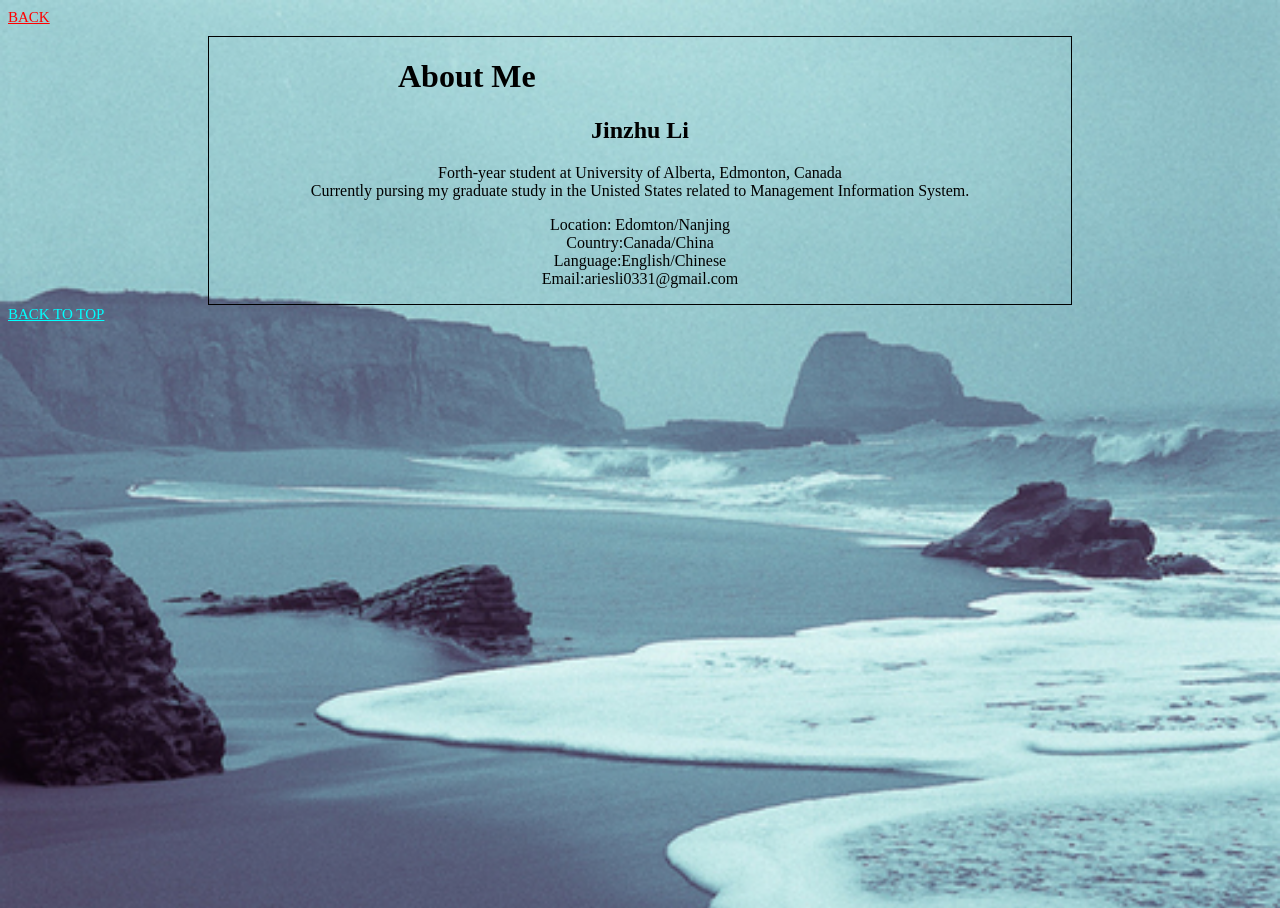
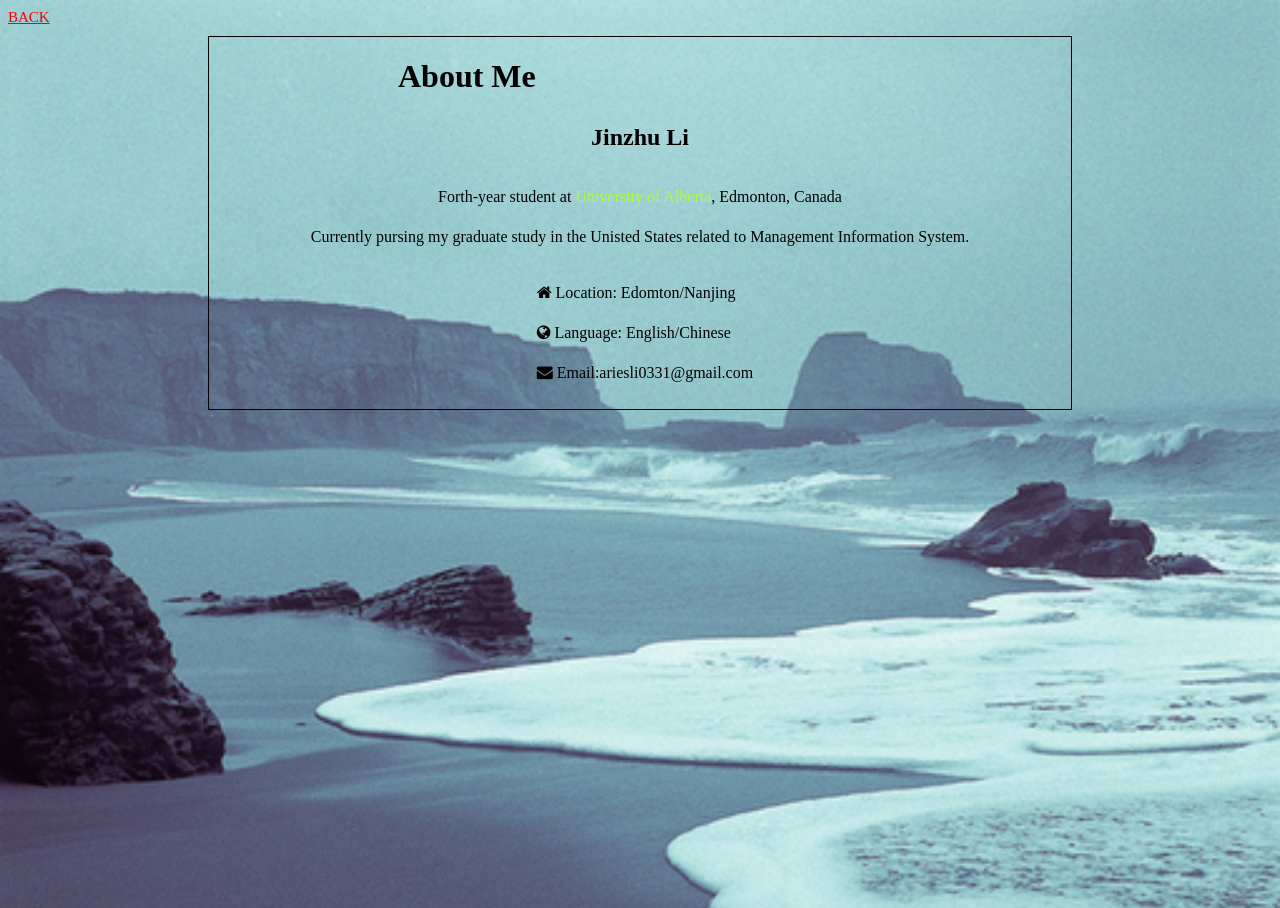
Before and after one commit to Aries0331/Aries0331.github.io, a Jekyll site: the page profile.html, which Jekyll copies as it is, in a window 1280 px wide. Built offline with Jekyll 4.4.1, drawn with Linux system fonts in a browser that asks for light colours; some web fonts are replaced.

Commit message:
add some icons

```diff
--- a/css/profile.css
+++ b/css/profile.css
@@ -22,6 +22,7 @@ a.top {
   font-size: 15px;
   color: #00FFFF;
   text-align: right;
+  visibility: hidden;
 }
 
 h1.aboutme {
@@ -30,6 +31,13 @@ h1.aboutme {
 
 .text {
   text-align: center;
+  line-height: 250%;
+}
+
+i.material-icons {
+  display: block;
+  margin-bottom: 20px;
+  padding: 0;
 }
 
 .content {
@@ -39,5 +47,15 @@ h1.aboutme {
   height: 100%;
   border-style: solid;
   border-width: thin;
+}
 
+.list > li {
+  display: block;
+  text-align: left;
+  padding-left: 35%;
 }
+
+a.ua {
+  text-decoration: none;
+  color: 	#ADFF2F;
+}
--- a/profile.html
+++ b/profile.html
@@ -3,7 +3,13 @@
   <head>
     <meta charset="utf-8">
     <meta http-equiv="X-UA-Compatible" content="IE=edge,chrome">
+    <!-- add font-family Aldrich -->
     <link href='//fonts.googleapis.com/css?family=Aldrich' rel='stylesheet'>
+    <!-- add some special icon
+    reference from http://www.w3schools.com/icons/fontawesome_icons_intro.asp
+    -->
+    <meta name="viewport" content="width=device-width, initial-scale=1">
+    <link rel="stylesheet" href="https://cdnjs.cloudflare.com/ajax/libs/font-awesome/4.7.0/css/font-awesome.min.css">
     <title>About Me -- Jinzhu</title>
     <!-- link html to css -->
     <link href="css/profile.css" type="text/css" rel="stylesheet">
@@ -23,10 +29,23 @@
           </div>
           <div class="text">
           <h2>Jinzhu Li</h2>
-          <p>Forth-year student at University of Alberta, Edmonton, Canada<br>
+          <p>Forth-year student at <a href="https://www.ualberta.ca/" class="ua">University of Alberta</a>, Edmonton, Canada<br>
             Currently pursing my graduate study in the Unisted States related to Management Information System.<br>
           </p>
-          <p>Location: Edomton/Nanjing<br>Country:Canada/China<br>Language:English/Chinese<br>Email:ariesli0331@gmail.com</p>
+          <ul class="list">
+            <li>
+              <i class="fa fa-home"></i>
+              <span class="location">Location: Edomton/Nanjing</span>
+            </li>
+            <li>
+              <i class="fa fa-globe"></i>
+              <span class="country">Language: English/Chinese</span>
+            </li>
+            <li>
+              <i class="fa fa-envelope"></i>
+              <span clsss="email">Email:ariesli0331@gmail.com</span>
+            </li>
+          </ul>
         </div>
       </div>
 
```
